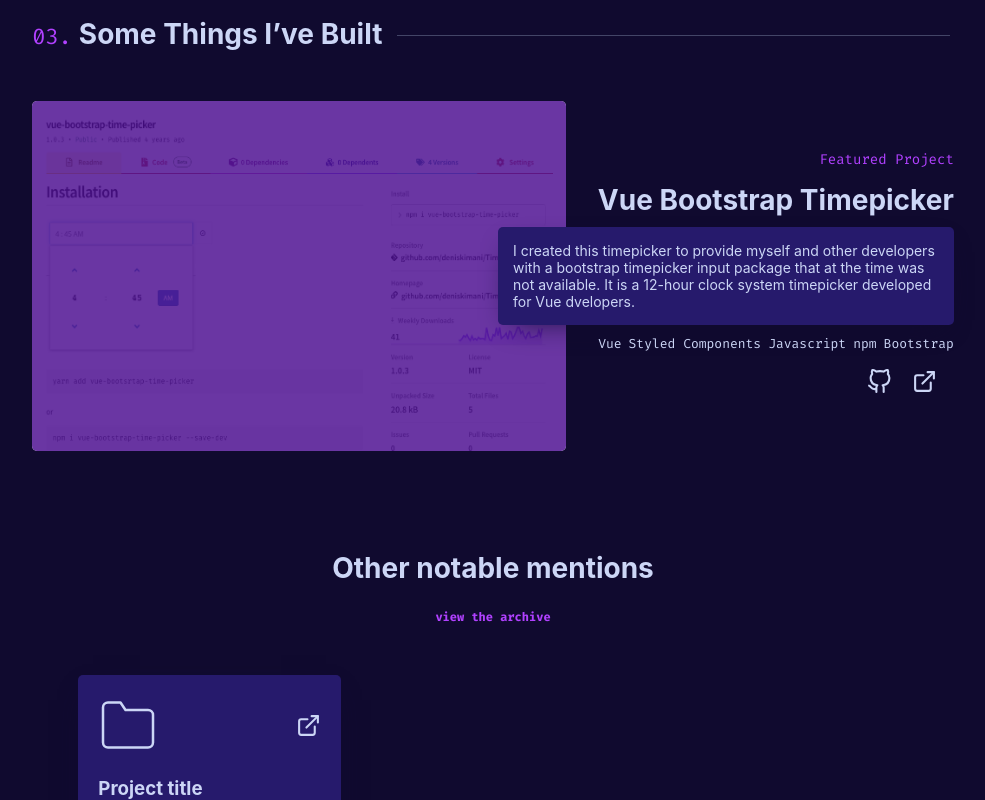
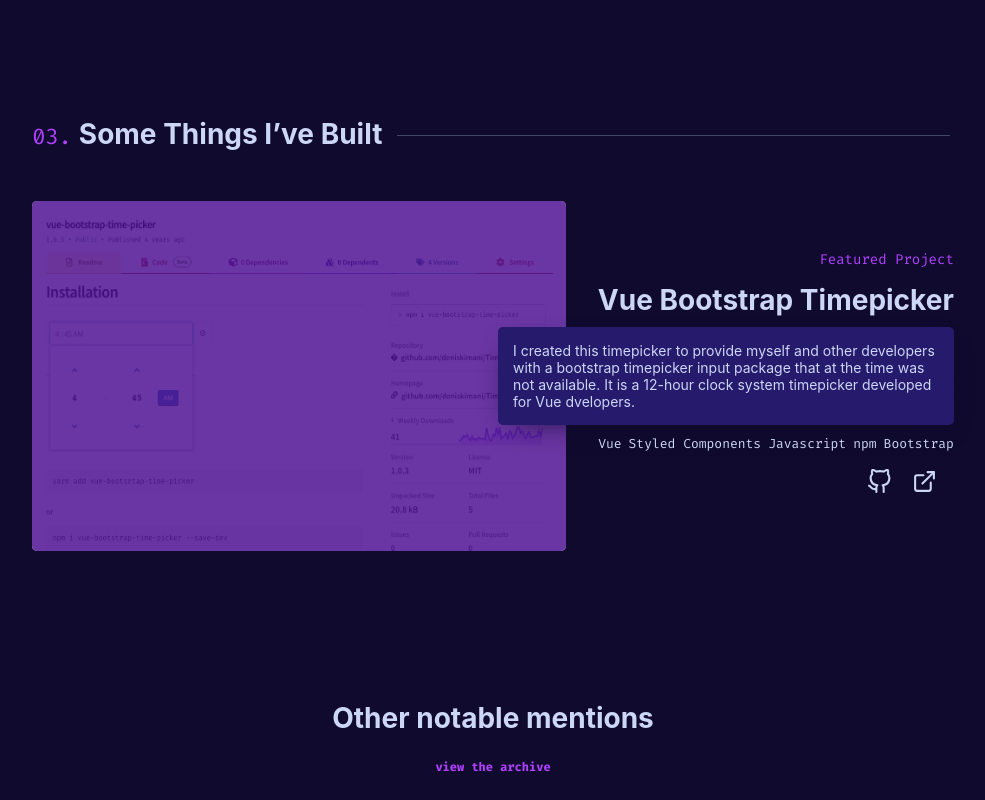
Before and after one commit to deniskimani/portfolio-react, a React (Create React App) app: page / in a window 1280 px wide. Shown: the part 2000-2800 px from the top of the page, without its empty margins (147-1132 px from the left). Built offline with nearby package versions, Linux system fonts and the light colour scheme.

Commit message:
added cards and functionality

```diff
--- a/src/components/Jobs.js
+++ b/src/components/Jobs.js
@@ -3,6 +3,7 @@
 import { useEffect, useState } from "react";
 import Projects from "./Projects";
 import MarkdownParser from "./MarkdownParser";
+import extraProjects from "../components/work/projects/projects.json";
 
 const Jobs = () => {
   const fileName = "index.md";
@@ -20,7 +21,7 @@
   return (
     <>
       <MarkdownParser markdown={project} />
-      <Projects />
+      <Projects projects={extraProjects.projects} />
     </>
   );
 };
--- a/src/components/MarkdownParser.js
+++ b/src/components/MarkdownParser.js
@@ -29,8 +29,6 @@
     setTech(firstFeature.metadata.tech);
     // }, 1000);
   }, [markdown]);
-
-  console.log(tech);
 
   return (
     <div>
--- a/src/components/Navbar.js
+++ b/src/components/Navbar.js
@@ -53,7 +53,7 @@
               to="about"
               spy={true}
               smooth={true}
-              offset={-100}
+              offset={-170}
               duration={500}
             >
               About
@@ -77,7 +77,7 @@
               to="projects"
               spy={true}
               smooth={true}
-              offset={-70}
+              offset={-200}
               duration={500}
             >
               Work
--- a/src/components/Projects.js
+++ b/src/components/Projects.js
@@ -1,32 +1,48 @@
-import { IconExternal, IconFolder } from "./icons";
+import { IconExternal, IconFolder, IconGitHub } from "./icons";
 
-const Projects = () => {
+const Projects = ({ projects }) => {
   return (
     <div>
       <div className="extra-work">
         <h2 className="numbered-heading">Other notable mentions</h2>
         <h4>view the archive</h4>
-
         <div className="project-cards">
-          <div className="card">
+          {projects.map((project) => (
+            <div className="card" key={project.id}>
               <div>
                 <span className="folder">
                   <IconFolder />
                 </span>
                 <span className="link-icon">
+                  {project.github.length !== 0 && (
+                    <a
+                      href={project.external}
+                      target="_blank"
+                      rel="noopener noreferrer"
+                    >
+                      <IconGitHub />
+                    </a>
+                  )}
+                  {project.external.length !== 0 && (
+                    <a
+                      href={project.external}
+                      target="_blank"
+                      rel="noopener noreferrer"
+                    >
                       <IconExternal />
+                    </a>
+                  )}
                 </span>
               </div>
-            <h3>Project title</h3>
-            <p>
-              kjfhfwiojwe ewiknd jdnkandka qeadakdnkda dkankdnankand nakjdnakda
-              adnka nadkjnad nakd a dnknd adkadfn afcjafdk fafkad
-            </p>
+              <h3 className="card-title">{project.title}</h3>
+              <p>{project.description}</p>
               <ul className="tools">
-              <li>tool</li>
-              <li>tool</li>
+                {project.tech.map((tech) => (
+                  <li key={tech}>{tech}</li>
+                ))}
               </ul>
             </div>
+          ))}
         </div>
       </div>
     </div>
--- /dev/null
+++ b/src/components/work/projects/projects.json
@@ -0,0 +1,29 @@
+{
+   "projects":[
+     {
+        "id":1,
+        "title":"Online-Examination-Registration",
+        "github":"https://github.com/deniskimani/Online-examination-registration",
+        "external":"",
+        "description":"This is a system used to register for examinations remotely rather than the tedious conventional on-ground registration.",
+        "tech":["PHP", "HTML", "CSS", "JavaScript"]
+    },
+    {
+        "id":2,
+        "title":"Interacative Rating component",
+        "github":"https://github.com/deniskimani/interactiverating",
+        "external":"",
+        "description":"This was a challenge to improve my skill with woth Javascript. Looking back I have come quite a long way in Javascript",
+        "tech":["HTML", "CSS", "JavaScript"]
+    },
+    {
+        "id":3,
+        "title":"Powerpay",
+        "github":"https://github.com/deniskimani/powerpay",
+        "external":"",
+        "description":"This was a challenge to improve my skill with woth Javascript. Looking back I have come quite a long way in Javascript",
+        "tech":[ "PHP", "Laravel" ,"Blade", "CSS", "JavaScript"]
+    }
+]
+
+}
--- a/src/styles/about-me.css
+++ b/src/styles/about-me.css
@@ -53,7 +53,7 @@
     width: 250px;
     height: 250px;
     border-radius: 5px;
-    background-color: var(--transparent-purple);
+    background-color: var(--transparent-purple-styled-pic);
     position: relative;
     top: -253px;
     transition: background-color 950ms;
--- a/src/styles/index.css
+++ b/src/styles/index.css
@@ -7,11 +7,12 @@
   --bright-slate: #ccd6f6;
   --light-purple: #b141ff;
   --transparent-purple:#4c0e91d4;
+  --transparent-purple-styled-pic:#4c0e9169;
   --navish-purple: #261a6c;
   --lighter-dark-purple:#1a1149;
   --slate: #8892b0;
   --lightest-slate: #8892b06e;
-  --navy: #313542;
+  --navy: #33237f;
   --no-bg:#1a51f400;
   --purple-overlay:#0b0b4494;
   --transparent-slate: #ffffff1a ;
--- a/src/styles/jobs.css
+++ b/src/styles/jobs.css
@@ -1,7 +1,8 @@
 @import url("./index.css");
+@import url("./projects.scss");
 .jobs{
     display: block;
-    margin-top: 40px;
+
 }
 
 .jobs h2{
@@ -68,7 +69,7 @@
     grid-template-columns: repeat(12, 1fr);
     -webkit-box-align: center;
     align-items: center;
-    margin-bottom: 100px;
+    margin-bottom: 150px;
 }
 
 .project-tech-list{
@@ -236,15 +237,17 @@
     transition: top 200ms;
 }
 .card .folder svg{
-    height: 60px;
+    height: 45px;
+    stroke: var(--light-purple);
 }
 .card .link-icon svg{
-    height: 25px;
+    height: 20px;
+    padding-left: 5px;
 }
 
-.card:hover {
-    top: -5px;
-}
+
+
+
 
 
 .link-icon{
@@ -252,10 +255,9 @@
     padding-top: 18px;
 }
 
-.tools{
-    display: flex;
-}
+
 .tools li{
+    display: inline-block;
     list-style: none;
     padding: 5px 5px;
 }
--- /dev/null
+++ b/src/styles/projects.scss
@@ -0,0 +1,11 @@
+.card:hover {
+    top: -5px;
+
+    .card-title{
+        color: var(--light-purple);
+    }
+}
+
+.card .tools {
+    font-family: var(--font-mono);
+}
--- a/src/styles/work-places.css
+++ b/src/styles/work-places.css
@@ -1,7 +1,7 @@
 @import url("./index.css");
 .work-places {
     width: 75%;
-    margin: 100px auto;
+    margin: 150px auto;
 }
 .work-places .numbered-heading::before{
     content: "02.";
```
Lines whose indentation alone changed are shown as unchanged.
